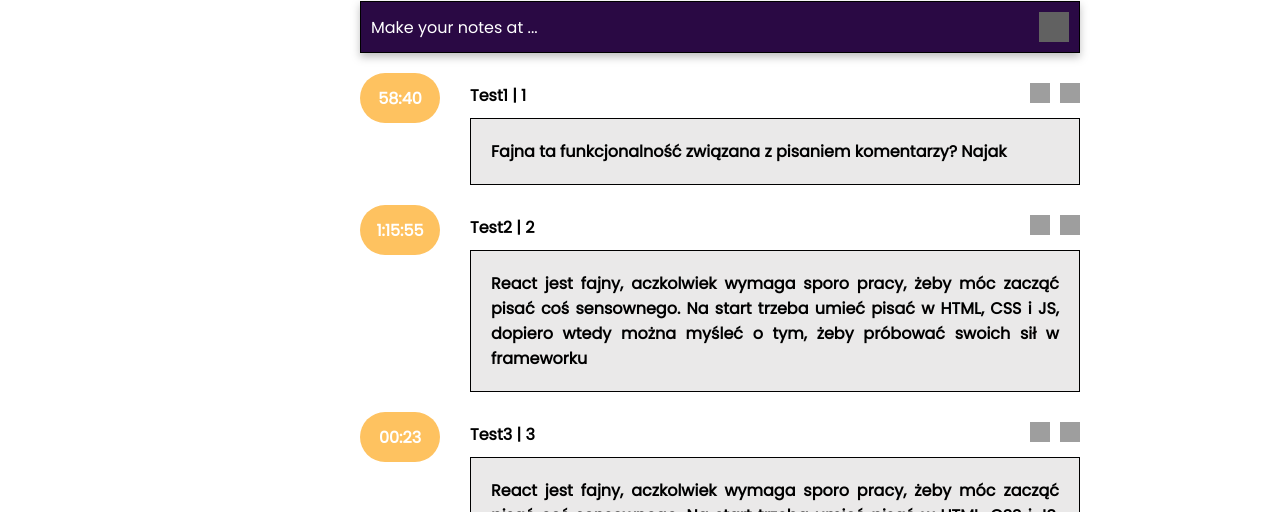
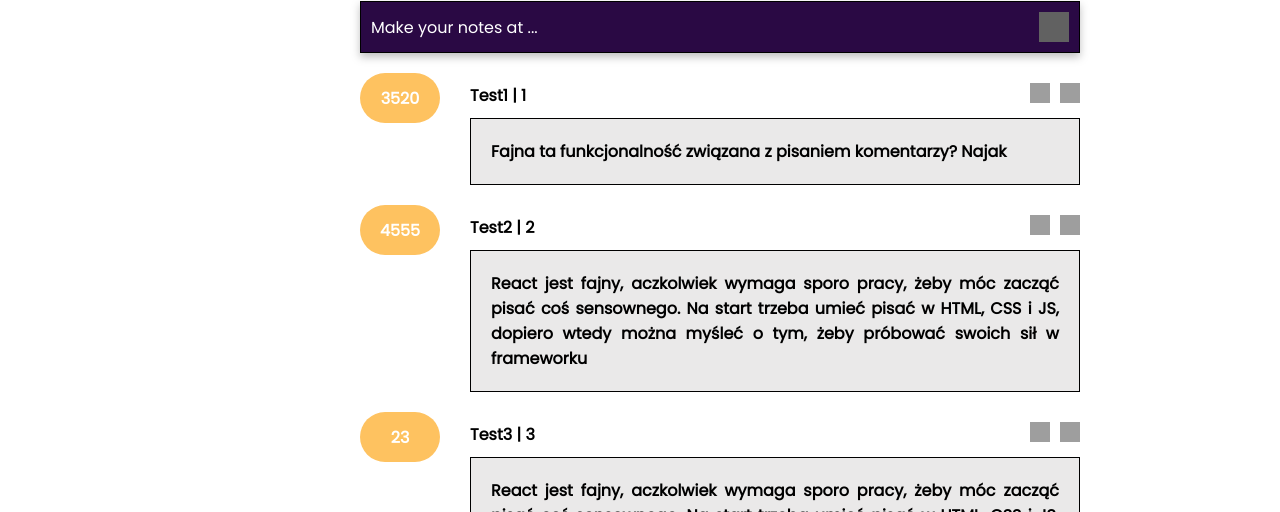
Before and after one commit to petercreams/edu-platform, a Next.js app: page /user/courses/1/lesson/1 in a window 1280 px wide. Shown: the part 214-726 px from the top of the page. Built offline with nearby package versions, Linux system fonts and the light colour scheme; grey boxes are pictures that could not be loaded.

Commit message:
feat: play video at a clicked timestamp

```diff
--- a/pages/user/courses/[courseId]/lesson/[lessonId].js
+++ b/pages/user/courses/[courseId]/lesson/[lessonId].js
@@ -51,6 +51,7 @@ const opts = {
     showinfo: 0,
   },
 };
+
 
 export default function lessonId(props) {
   const [videoProps, setVideoProps] = useState({
@@ -108,6 +109,10 @@ export default function lessonId(props) {
   const playVideo = (player) => {
     player.playVideo();
   };
+
+  const playVideoAt = (startSec) => {
+    videoProps.target.seekTo(startSec);
+  }
 
   const startInterval = (player) => {
     setInterval(() => {
@@ -275,11 +280,13 @@ export default function lessonId(props) {
               return (
                 <CommentCard
                   id={comment.id}
-                  timeStamp={sToTime(comment.timeStamp)}
+                  sToTime={sToTime}
+                  timeStamp={comment.timeStamp}
                   noteTitle={comment.noteTitle}
                   noteText={comment.noteText}
                   openEditNote={openEditNote}
                   openDeleteNote={openDeleteNote}
+                  playVideoAt={playVideoAt}
                 />
               );
             })}
```
